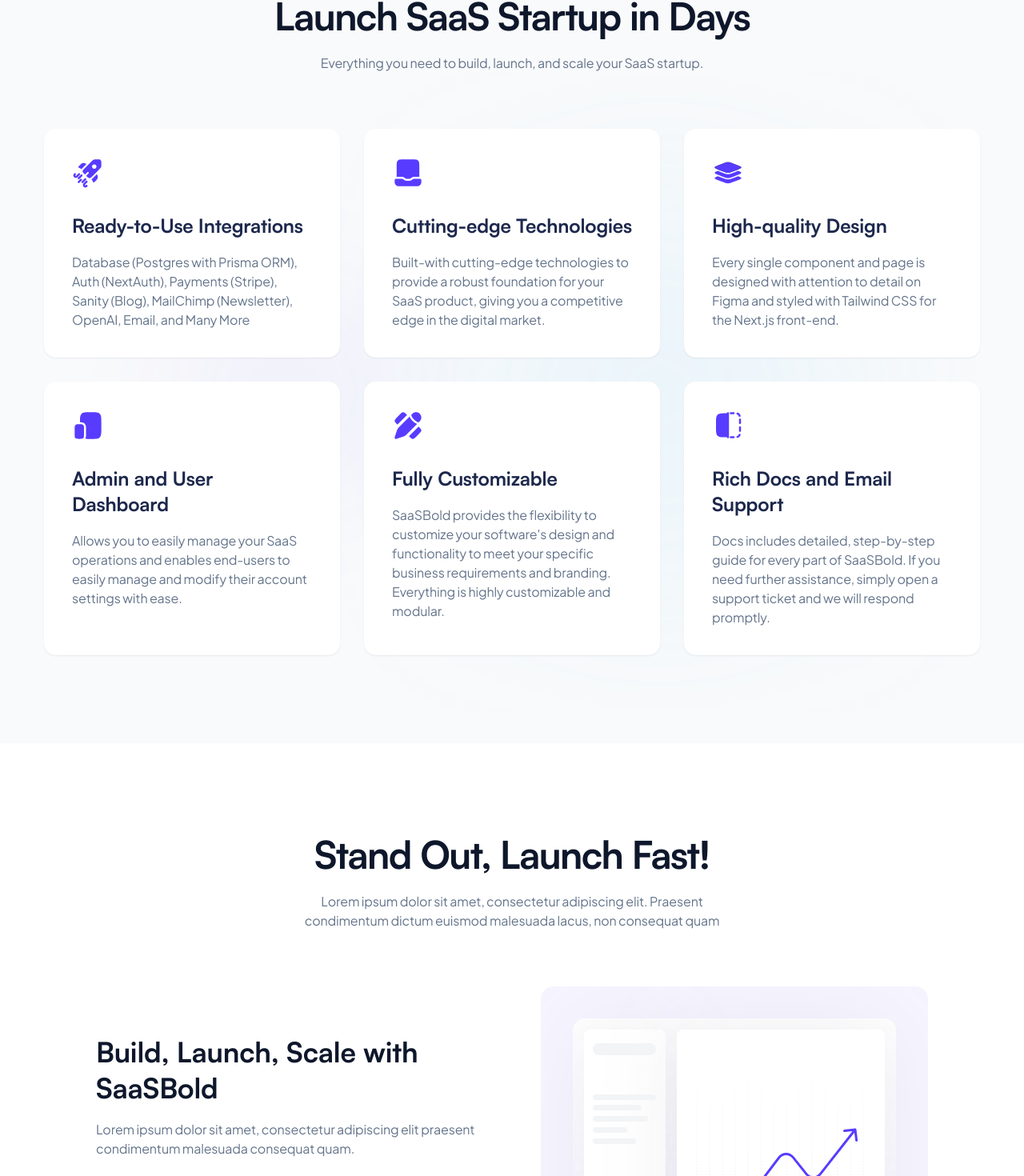
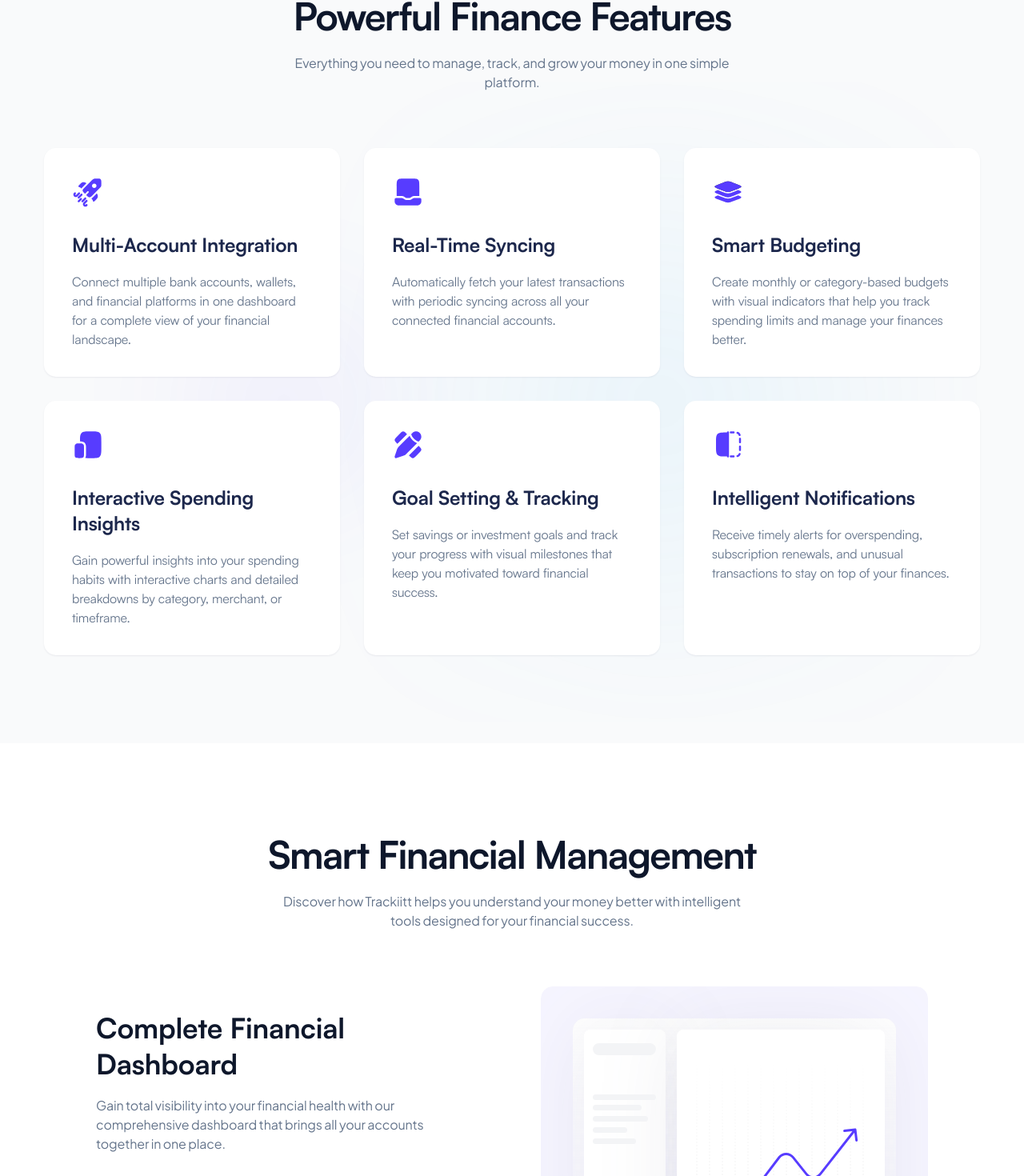
Before and after one commit to trackit-official/trackit_web, a Next.js app: page / in a window 1280 px wide. Shown: the part 1312-2782 px from the top of the page at 80% size. Built offline with nearby package versions, Linux system fonts and the light colour scheme.

Commit message:
Feature: Added texts to home

```diff
--- a/src/components/Home/CallToAction/index.tsx
+++ b/src/components/Home/CallToAction/index.tsx
@@ -2,22 +2,23 @@
 import Link from "next/link";
 const CallToAction = () => {
   return (
-    <section className="relative z-1 overflow-hidden bg-primary py-17.5 lg:py-22.5 xl:py-25">
+    <section className="relative z-1 overflow-hidden bg-primary-500 py-17.5 lg:py-22.5 xl:py-25">
       <div className="mx-auto w-full max-w-[585px] px-4 text-center sm:px-8 xl:px-0">
         <h2 className="mb-5 font-satoshi text-3xl font-bold -tracking-[1.6px] text-white lg:text-heading-4 xl:text-heading-2">
-          Check Out The Demo
+          Take Control of Your Finances
         </h2>
 
         <p className="text-gray-2">
-          Lorem ipsum dolor sit amet, consectetur adipiscing elit. Praesent
-          condimentum dictum euismod malesuada lacus, non consequat quam.
+          Connect your accounts, set your goals, and start tracking your
+          financial journey today. Join thousands of users who have transformed
+          their financial lives with Trackiitt.
         </p>
 
         <Link
           href="#"
-          className="mt-7.5 inline-flex rounded-full bg-white px-7 py-3 font-satoshi font-medium -tracking-[0.2px] text-black hover:bg-opacity-90"
+          className="mt-7.5 inline-flex rounded-full bg-white px-7 py-3 font-satoshi font-medium -tracking-[0.2px] text-primary-500 hover:bg-opacity-90"
         >
-          Try Live Demo
+          Start 14-Day Free Trial
         </Link>
       </div>
 
--- a/src/components/Home/FAQ/index.tsx
+++ b/src/components/Home/FAQ/index.tsx
@@ -12,16 +12,16 @@
   };
 
   return (
-		<section className='overflow-hidden bg-gray-1 py-17.5 dark:bg-black lg:py-22.5 xl:py-27.5'>
+    <section className="overflow-hidden bg-gray-1 py-17.5 dark:bg-black lg:py-22.5 xl:py-27.5">
       {/* <!-- section title --> */}
 
       <SectionHeader
-				title={"Frequently Ask Questionss"}
-				description='Lorem ipsum dolor sit amet, consectetur adipiscing elit. Praesent condimentum dictum euismod malesuada lacus, non consequat quam.'
+        title={"Your Financial Questions Answered"}
+        description="Get answers to the most common questions about Trackiitt, your all-in-one finance tracking solution."
       />
 
-			<div className='mx-auto w-full max-w-[662px] px-4 sm:px-8 xl:px-0'>
-				<div className='flex flex-col gap-4 '>
+      <div className="mx-auto w-full max-w-[662px] px-4 sm:px-8 xl:px-0">
+        <div className="flex flex-col gap-4 ">
           {/* <!-- Accordion Item --> */}
           {faqData?.map((faq, key) => (
             <FaqItem
--- a/src/components/Home/Features/FeatureItem.tsx
+++ b/src/components/Home/Features/FeatureItem.tsx
@@ -8,7 +8,7 @@
       <h3 className="mb-4.5 mt-7.5 font-satoshi text-2xl font-bold text-dark dark:text-white">
         {data.title}
       </h3>
-      <p className="dark:text-gray-5">{data.description}</p>
+      <p className="font-satoshi dark:text-gray-5">{data.description}</p>
     </div>
   );
 };
--- a/src/components/Home/Features/featuresData.ts
+++ b/src/components/Home/Features/featuresData.ts
@@ -1,88 +1,46 @@
-// import { FeatureItem } from "@/types/featureItem";
-
-// const featuresData: FeatureItem[] = [
-// 	{
-// 		title: "Intuitive",
-// 		description:
-// 			"Our landing page template works on all devices, so you only have to add your content and images. It's easy to preview.",
-// 		icon: "/images/features/features-icon-01.svg",
-// 		id: 0,
-// 	},
-// 	{
-// 		title: "Intuitive",
-// 		description:
-// 			"Our landing page template works on all devices, so you only have to add your content and images. It's easy to preview.",
-// 		icon: "/images/features/features-icon-01.svg",
-// 		id: 0,
-// 	},
-// 	{
-// 		title: "Intuitive",
-// 		description:
-// 			"Our landing page template works on all devices, so you only have to add your content and images. It's easy to preview.",
-// 		icon: "/images/features/features-icon-01.svg",
-// 		id: 0,
-// 	},
-// 	{
-// 		title: "Intuitive",
-// 		description:
-// 			"Our landing page template works on all devices, so you only have to add your content and images. It's easy to preview.",
-// 		icon: "/images/features/features-icon-01.svg",
-// 		id: 0,
-// 	},
-// 	{
-// 		title: "Intuitive",
-// 		description:
-// 			"Our landing page template works on all devices, so you only have to add your content and images. It's easy to preview.",
-// 			id: 0,
-// 	},
-// ];
-// 			icon: "/images/features/features-icon-01.svg",
-
-// export default featuresData;
-
 import { FeatureItem } from "@/types/featureItem";
 
 const featuresData: FeatureItem[] = [
   {
     id: 1,
-		title: "Ready-to-Use Integrations",
+    title: "Multi-Account Integration",
     description:
-			"Database (Postgres with Prisma ORM), Auth (NextAuth), Payments (Stripe), Sanity (Blog), MailChimp (Newsletter), OpenAI, Email, and Many More",
+      "Connect multiple bank accounts, wallets, and financial platforms in one dashboard for a complete view of your financial landscape.",
     icon: "/images/features/features-icon-01.svg",
   },
   {
     id: 2,
-		title: "Cutting-edge Technologies",
+    title: "Real-Time Syncing",
     description:
-			"Built-with cutting-edge technologies to provide a robust foundation for your SaaS product, giving you a competitive edge in the digital market.",
+      "Automatically fetch your latest transactions with periodic syncing across all your connected financial accounts.",
     icon: "/images/features/features-icon-02.svg",
   },
   {
     id: 3,
-		title: "High-quality Design",
+    title: "Smart Budgeting",
     description:
-			"Every single component and page is designed with attention to detail on Figma and styled with Tailwind CSS for the Next.js front-end.",
+      "Create monthly or category-based budgets with visual indicators that help you track spending limits and manage your finances better.",
     icon: "/images/features/features-icon-03.svg",
   },
   {
     id: 4,
-		title: "Admin and User Dashboard",
+    title: "Interactive Spending Insights",
     description:
-			"Allows you to easily manage your SaaS operations and enables end-users to easily manage and modify their account settings with ease.",
+      "Gain powerful insights into your spending habits with interactive charts and detailed breakdowns by category, merchant, or timeframe.",
     icon: "/images/features/features-icon-04.svg",
   },
   {
     id: 5,
-		title: "Fully Customizable",
+    title: "Goal Setting & Tracking",
     description:
-			"SaaSBold provides the flexibility to customize your software's design and functionality to meet your specific business requirements and branding. Everything is highly customizable and modular.",
+      "Set savings or investment goals and track your progress with visual milestones that keep you motivated toward financial success.",
     icon: "/images/features/features-icon-05.svg",
   },
   {
     id: 6,
-		title: "Rich Docs and Email Support",
+    title: "Intelligent Notifications",
     description:
-			"Docs includes detailed, step-by-step guide for every part of SaaSBold. If you need further assistance, simply open a support ticket and we will respond promptly.",
+      "Receive timely alerts for overspending, subscription renewals, and unusual transactions to stay on top of your finances.",
     icon: "/images/features/features-icon-06.svg",
   },
 ];
--- a/src/components/Home/Features/index.tsx
+++ b/src/components/Home/Features/index.tsx
@@ -6,17 +6,17 @@
 const Features = () => {
   return (
     <section
-			id='features'
-			className='relative z-1 overflow-hidden bg-gray-1 py-17.5 dark:bg-black dark:text-white lg:py-22.5 xl:py-27.5'
+      id="features"
+      className="relative z-1 overflow-hidden bg-gray-1 py-17.5 dark:bg-black dark:text-white lg:py-22.5 xl:py-27.5"
     >
       {/* <!-- section title --> */}
       <SectionHeader
-				title={"Launch SaaS Startup in Days"}
-				description='Everything you need to build, launch, and scale your SaaS startup.'
+        title={"Powerful Finance Features"}
+        description="Everything you need to manage, track, and grow your money in one simple platform."
       />
 
-			<div className='relative z-1 mx-auto w-full max-w-[1170px] px-4 sm:px-8 xl:px-0'>
-				<div className='grid grid-cols-1 gap-7.5 sm:grid-cols-2 lg:grid-cols-3'>
+      <div className="relative z-1 mx-auto w-full max-w-[1170px] px-4 sm:px-8 xl:px-0">
+        <div className="grid grid-cols-1 gap-7.5 sm:grid-cols-2 lg:grid-cols-3">
           {/* <!-- features item --> */}
           {featuresData?.map((item: FeatureItem, key: number) => (
             <FeatureItem data={item} key={key} />
@@ -24,19 +24,19 @@
         </div>
 
         {/* <!-- Features Bg Shapes --> */}
-				<div className='hidden sm:block'>
-					<div className='absolute left-0 top-1/2 -z-1 -translate-y-1/2'>
+        <div className="hidden sm:block">
+          <div className="absolute left-0 top-1/2 -z-1 -translate-y-1/2">
             <Image
-							src='/images/features/features-shape-01.svg'
-							alt='shape'
+              src="/images/features/features-shape-01.svg"
+              alt="shape"
               width={600}
               height={600}
             />
           </div>
-					<div className='absolute right-0 top-1/2 -z-1 -translate-y-1/2'>
+          <div className="absolute right-0 top-1/2 -z-1 -translate-y-1/2">
             <Image
-							src='/images/features/features-shape-02.svg'
-							alt='shape'
+              src="/images/features/features-shape-02.svg"
+              alt="shape"
               width={800}
               height={800}
             />
--- a/src/components/Home/FeaturesWithImage/featuresData.ts
+++ b/src/components/Home/FeaturesWithImage/featuresData.ts
@@ -2,29 +2,44 @@
 
 const featureItemData: FeatureWithImg[] = [
   {
-		title: "Build, Launch, Scale with SaaSBold",
+    title: "Complete Financial Dashboard",
     description:
-			"Lorem ipsum dolor sit amet, consectetur adipiscing elit praesent condimentum malesuada consequat quam.",
+      "Gain total visibility into your financial health with our comprehensive dashboard that brings all your accounts together in one place.",
     checklist: [
-			"Lorem ipsum dolor sit amet, consectetur.",
-			"malesuada consequat quam.",
-			"Nam posuere enim nec ante venenatis, et ullam",
+      "Connect multiple bank accounts and financial platforms",
+      "View all balances and transactions in one interface",
+      "Automatic categorization of transactions",
+      "Custom tags for personal organization",
     ],
     image: "/images/features/features-01.svg",
     id: 1,
   },
   {
-		title: "The Best SaaS Boilerplate Available on The Web",
+    title: "Data-Driven Financial Insights",
     description:
-			"Lorem ipsum dolor sit amet, consectetur adipiscing elit praesent condimentum malesuada consequat quam.",
+      "Transform your financial data into actionable insights that help you make smarter money decisions and achieve your goals.",
     checklist: [
-			"Lorem ipsum dolor sit amet, consectetur.",
-			"malesuada consequat quam.",
-			"Nam posuere enim nec ante venenatis, et ullam",
+      "Interactive charts and spending breakdowns by category",
+      "Transaction history in chronological order",
+      "Powerful search across all transactions",
+      "Downloadable statements and CSV exports",
     ],
     image: "/images/features/features-02.svg",
     id: 2,
   },
+  {
+    title: "Smart Money Management",
+    description:
+      "Take control of your spending with intelligent budgeting tools and personalized financial guidance.",
+    checklist: [
+      "Create monthly or category-based budgets",
+      "Set savings or investment goals with visual milestones",
+      "Receive alerts for overspending and unusual transactions",
+      "Multi-currency support with real-time exchange rates",
+    ],
+    image: "/images/features/features-01.svg",
+    id: 3,
+  },
 ];
 
 export default featureItemData;
--- a/src/components/Home/FeaturesWithImage/index.tsx
+++ b/src/components/Home/FeaturesWithImage/index.tsx
@@ -5,14 +5,14 @@
 
 const FeaturesWithImage = () => {
   return (
-		<section className='overflow-hidden py-17.5 lg:py-22.5 xl:py-27.5'>
+    <section className="overflow-hidden py-17.5 lg:py-22.5 xl:py-27.5">
       {/* <!-- section title --> */}
       <SectionHeader
-				title={"Stand Out, Launch Fast!"}
-				description='Lorem ipsum dolor sit amet, consectetur adipiscing elit. Praesent condimentum dictum euismod malesuada lacus, non consequat quam'
+        title={"Smart Financial Management"}
+        description="Discover how Trackiitt helps you understand your money better with intelligent tools designed for your financial success."
       />
 
-			<div className='mx-auto w-full max-w-[1040px] px-4 sm:px-8 xl:px-0'>
+      <div className="mx-auto w-full max-w-[1040px] px-4 sm:px-8 xl:px-0">
         {featureItemData?.map((item: FeatureWithImg, key: number) => (
           <FeatureItem data={item} key={key} />
         ))}
--- a/src/components/Home/Newsletter/index.tsx
+++ b/src/components/Home/Newsletter/index.tsx
@@ -2,16 +2,17 @@
 
 export default function Newsletter() {
   return (
-    <section className="relative z-10 overflow-hidden bg-[linear-gradient(90deg,#F7E8F3_0%,#E0E0FC_100%)] py-17.5 dark:bg-gradient-to-t dark:from-gray-dark dark:to-gray-dark lg:py-[100px]">
+    <section className="relative z-10 overflow-hidden bg-[linear-gradient(90deg,#E5FCDC_0%,#E0E0FC_100%)] py-17.5 dark:bg-gradient-to-t dark:from-gray-dark dark:to-gray-dark lg:py-[100px]">
       <div className="container mx-auto w-full max-w-[1170px]">
         <div className="mx-auto w-full max-w-[590px]">
           <div className="text-center">
             <h2 className="mb-5 font-satoshi text-3xl font-bold text-dark dark:text-white sm:text-4xl md:text-heading-2">
-              Subscribe Newsletter
+              Stay Updated on Finance Tips
             </h2>
             <p className="mb-10 text-base text-body dark:text-gray-4">
-              Lorem ipsum dolor sit amet, consectetur adipiscing elit. Praesent
-              condimentum dictum euismod malesuada lacus, non consequat quam.
+              Subscribe to our newsletter for the latest financial tips,
+              money-saving strategies, and exclusive Trackiitt feature updates
+              to help you manage your money better.
             </p>
           </div>
 
@@ -24,7 +25,7 @@
             />
             <button
               type="submit"
-              className="right-2 mt-4 inline-flex h-12 min-w-[125px] items-center justify-center rounded-full bg-primary px-7 font-satoshi text-base font-medium text-white duration-300 hover:bg-primary-dark lsm:absolute lsm:top-1/2 lsm:mt-0 lsm:-translate-y-1/2"
+              className="right-2 mt-4 inline-flex h-12 min-w-[125px] items-center justify-center rounded-full bg-primary-500 px-7 font-satoshi text-base font-medium text-white duration-300 hover:bg-primary-700 lsm:absolute lsm:top-1/2 lsm:mt-0 lsm:-translate-y-1/2"
             >
               Subscribe
             </button>
```
Also changed, not shown: src/components/Home/FAQ/faqData.ts (+25 -6 lines), src/components/Home/Hero/index.tsx (+4 -5 lines). Lines whose indentation alone changed are shown as unchanged.
